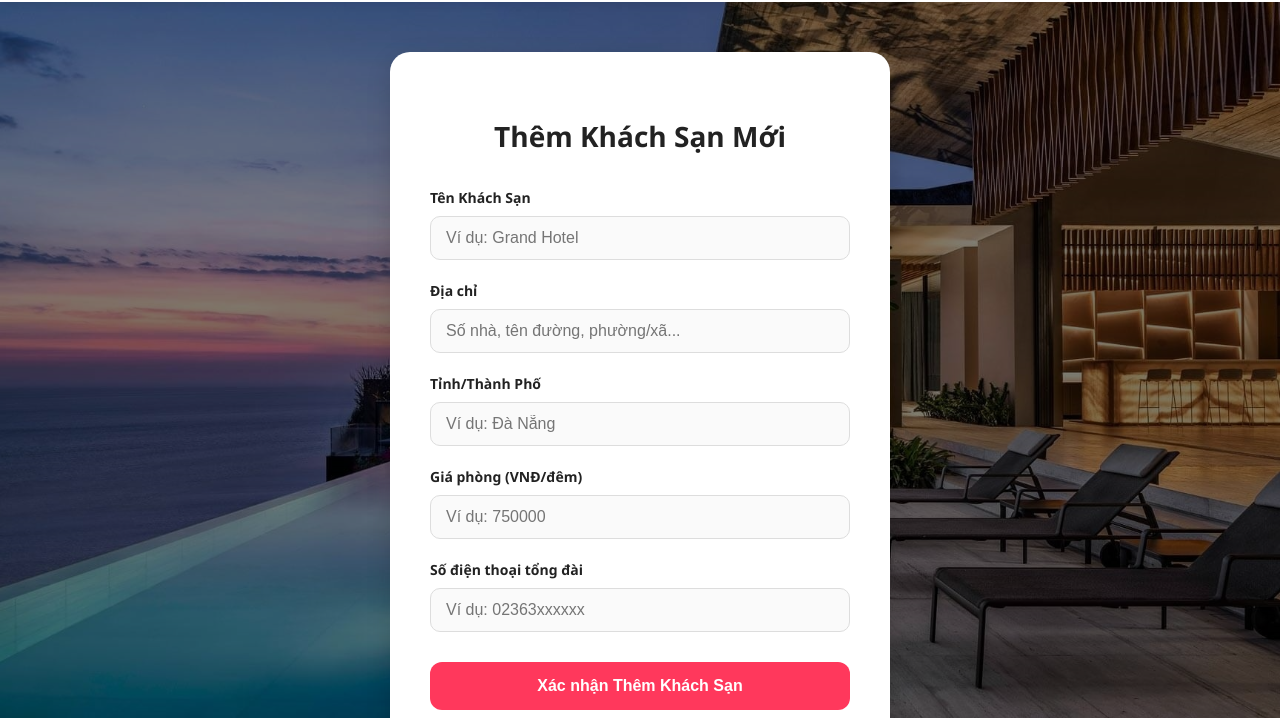
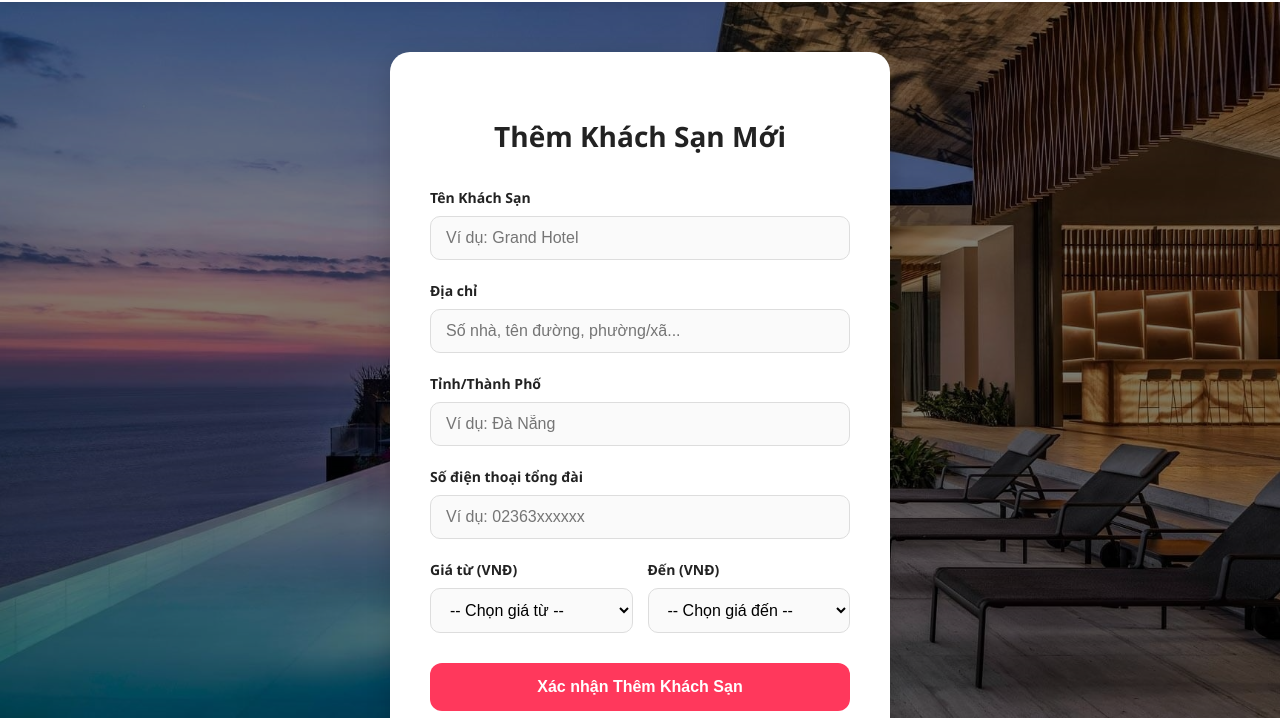
Before and after one commit to Hai3000/quan-li-khach-san, a website: page themkhachsan.html in a window 1280 px wide. Shown: the part 64-782 px from the top of the page. Drawn offline with Linux system fonts and the light colour scheme.

Commit message:
thêm và sửa chức năng tiêu chí

```diff
--- a/themkhachsan.html
+++ b/themkhachsan.html
@@ -125,6 +125,25 @@
             background: var(--white);
         }
 
+        .input-group select {
+            width: 100%;
+            padding: 12px 15px;
+            border: 1px solid #ddd;
+            border-radius: 10px;
+            font-size: 16px;
+            box-sizing: border-box;
+            background: #fafafa;
+            cursor: pointer;
+            transition: all 0.3s;
+        }
+
+        .input-group select:focus {
+            border-color: var(--primary-color);
+            box-shadow: 0 0 0 3px rgba(255, 56, 92, 0.1);
+            outline: none;
+            background: var(--white);
+        }
+
         /* Ẩn nút tăng/giảm số cho Số tổng đài */
         input[type="number"]::-webkit-inner-spin-button,
         input[type="number"]::-webkit-outer-spin-button {
@@ -226,14 +245,34 @@
                     <label for="hotelCity">Tỉnh/Thành Phố</label>
                     <input type="text" id="hotelCity" placeholder="Ví dụ: Đà Nẵng" required>
                 </div>
-                <div class="input-group">
-                    <label for="hotelBasePrice">Giá phòng (VNĐ/đêm)</label>
-                    <input type="number" id="hotelBasePrice" placeholder="Ví dụ: 750000" min="0" required>
-                </div>
+
                 <div class="input-group">
                     <label for="totalRooms">Số điện thoại tổng đài</label>
                     <input type="number" id="totalRooms" placeholder="Ví dụ: 02363xxxxxx" required>
                 </div>
+
+                <!-- Phần giá từ đến -->
+                <div style="display: grid; grid-template-columns: 1fr 1fr; gap: 15px; margin-bottom: 20px;">
+                    <div class="input-group" style="margin-bottom: 0;">
+                        <label for="priceFrom">Giá từ (VNĐ)</label>
+                        <select id="priceFrom" required style="width: 100%; padding: 12px 15px; border: 1px solid #ddd; border-radius: 10px; font-size: 16px; box-sizing: border-box; background: #fafafa; cursor: pointer;">
+                            <option value="">-- Chọn giá từ --</option>
+                            <option value="0">Từ 0 VNĐ</option>
+                            <option value="1000000">Từ 1.000.000 VNĐ</option>
+                            <option value="10000000">Từ 10.000.000 VNĐ</option>
+                        </select>
+                    </div>
+                    <div class="input-group" style="margin-bottom: 0;">
+                        <label for="priceTo">Đến (VNĐ)</label>
+                        <select id="priceTo" required style="width: 100%; padding: 12px 15px; border: 1px solid #ddd; border-radius: 10px; font-size: 16px; box-sizing: border-box; background: #fafafa; cursor: pointer;">
+                            <option value="">-- Chọn giá đến --</option>
+                            <option value="500000">Đến 500.000 VNĐ</option>
+                            <option value="10000000">Đến 10.000.000 VNĐ</option>
+                            <option value="999999999">Trở về sau (10M+)</option>
+                        </select>
+                    </div>
+                </div>
+
                 <button type="submit" id="addHotelSubmit">Xác nhận Thêm Khách Sạn</button>
             </form>
         </div>
@@ -284,11 +323,16 @@
                 return;
             }
 
-            const hotelBasePrice = Number(form.hotelBasePrice.value);
+            const priceFrom = Number(form.priceFrom.value);
+            const priceTo = Number(form.priceTo.value);
 
-            if (Number.isNaN(hotelBasePrice) || hotelBasePrice <= 0) {
-                alert('Vui lòng nhập giá phòng hợp lệ (số dương).');
-                form.hotelBasePrice.focus();
+            if (isNaN(priceFrom) || isNaN(priceTo) || priceFrom < 0 || priceTo < 0) {
+                alert('Vui lòng chọn giá từ và đến hợp lệ.');
+                return;
+            }
+
+            if (priceFrom >= priceTo) {
+                alert('Giá từ phải nhỏ hơn giá đến.');
                 return;
             }
 
@@ -296,7 +340,8 @@
                 TenKS: form.hotelName.value.trim(),
                 DiaChi: form.hotelAddress.value.trim(),
                 TinhThanh: form.hotelCity.value.trim(),
-                GiaPhong: hotelBasePrice,
+                GiaPhong: priceFrom,
+                GiaPhongMax: priceTo,
                 SoTongDai: formatPhone(form.totalRooms.value)
             };
 
```
Also changed, not shown: kqtk.html (+12 -2 lines), temp_image.jpg.
